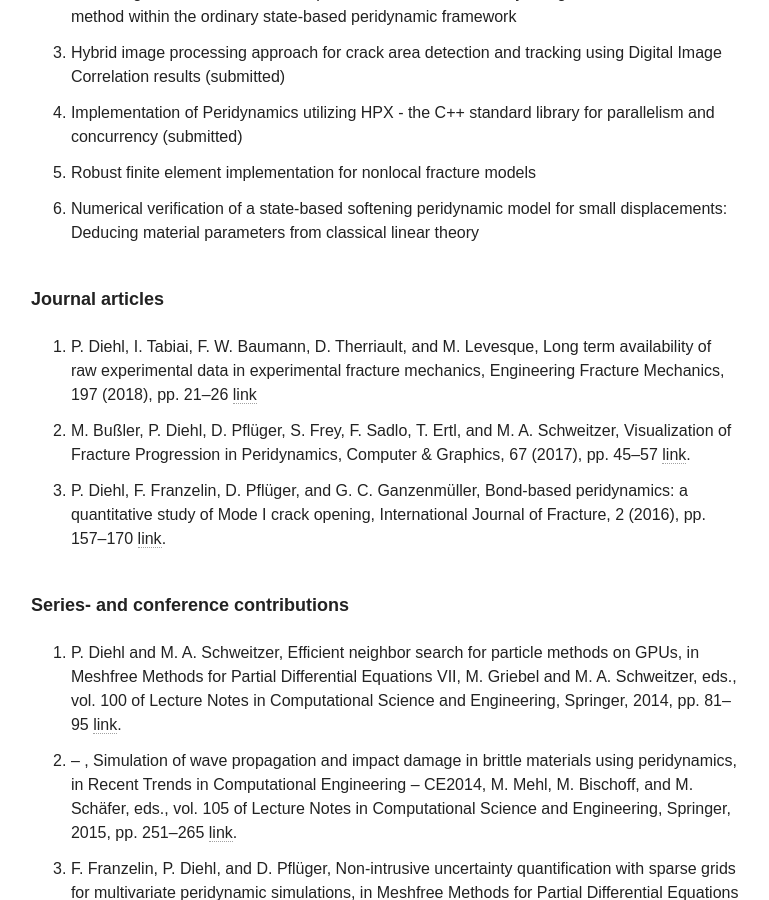
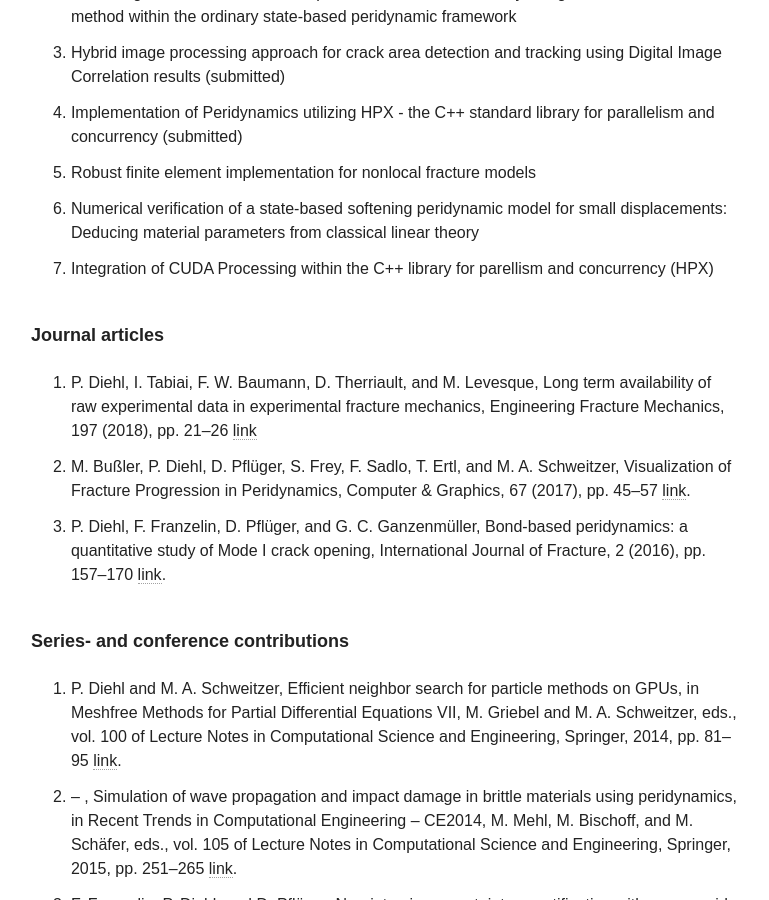
Before and after one commit to diehlpk/diehlpk.github.io, a Jekyll site: the page built from cv/index.md, in a window 1280 px wide and 900 px high, scrolled down 1638 px. Shown: the whole window, without its empty margins (255-1024 px from the left). Built offline with Jekyll 4.4.1, drawn with Linux system fonts in a browser that asks for light colours; nearby versions of some CDN libraries; some web fonts are replaced.

Commit message:
Update CV

```diff
--- a/cv/index.md
+++ b/cv/index.md
@@ -42,6 +42,7 @@ hide: true
 1. Implementation of Peridynamics utilizing HPX - the C++ standard library for parallelism and concurrency (submitted)
 1. Robust finite element implementation for nonlocal fracture models
 1. Numerical verification of a state-based softening peridynamic model for small displacements: Deducing material parameters from classical linear theory
+1. Integration of CUDA Processing within the C++ library for parellism and concurrency (HPX)
 
 ###### Journal articles
 1. P. Diehl, I. Tabiai, F. W. Baumann, D. Therriault, and M. Levesque, Long
```
